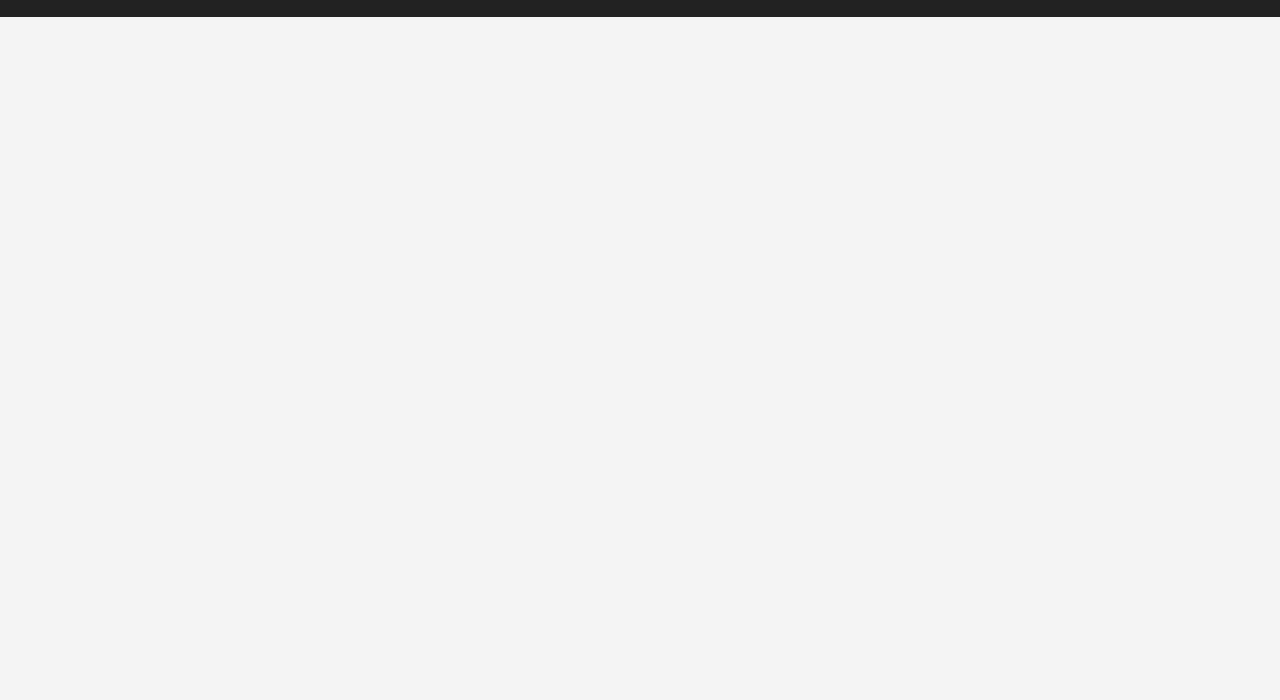
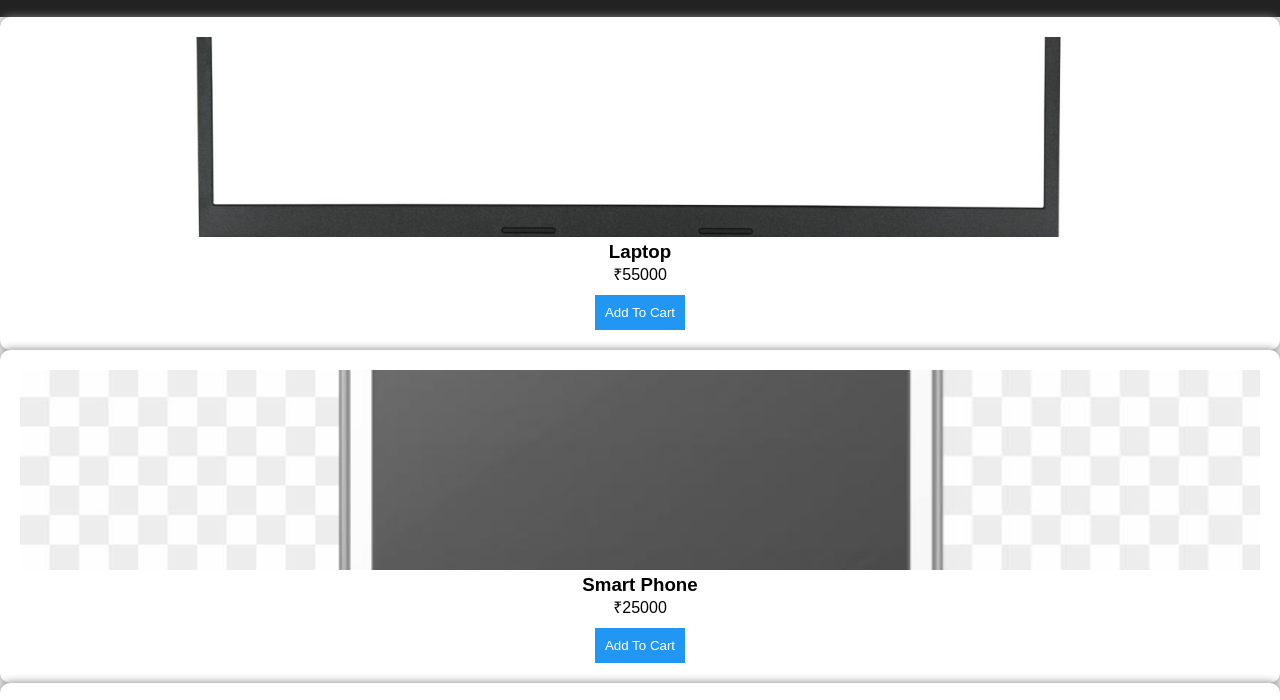
Before and after one commit to pareddysruthi46-crypto/E-commerce, a website: page product.html in a window 1280 px wide. Shown: the part 60-760 px from the top of the page. Drawn offline with Linux system fonts and the light colour scheme.

Commit message:
Update product.html

```diff
--- a/product.html
+++ b/product.html
@@ -20,7 +20,7 @@
 
 </header>
 
-<div id="productDetails"></div>
+<div id="products"></div>
 
 <script src="js/products.js"></script>
 
```
